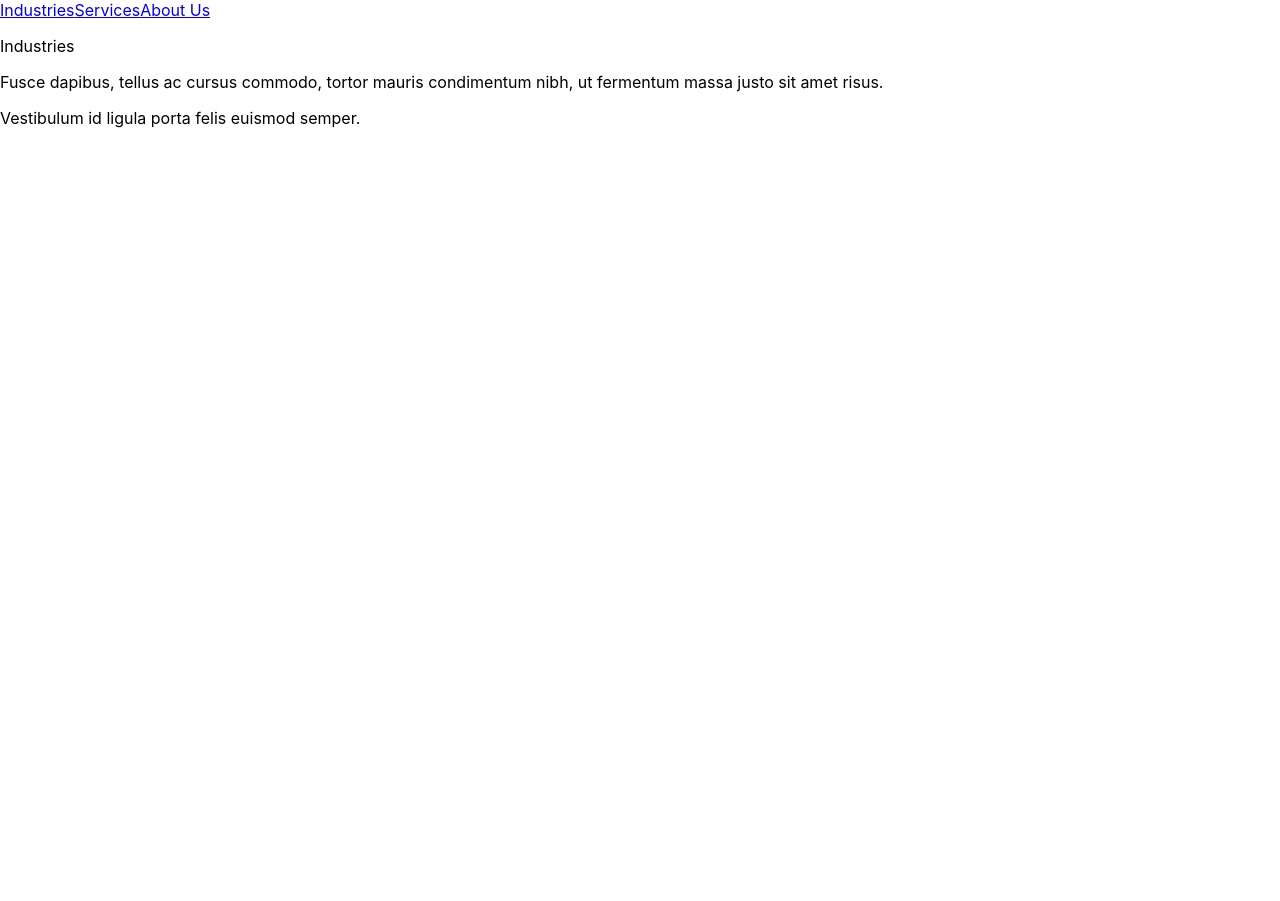
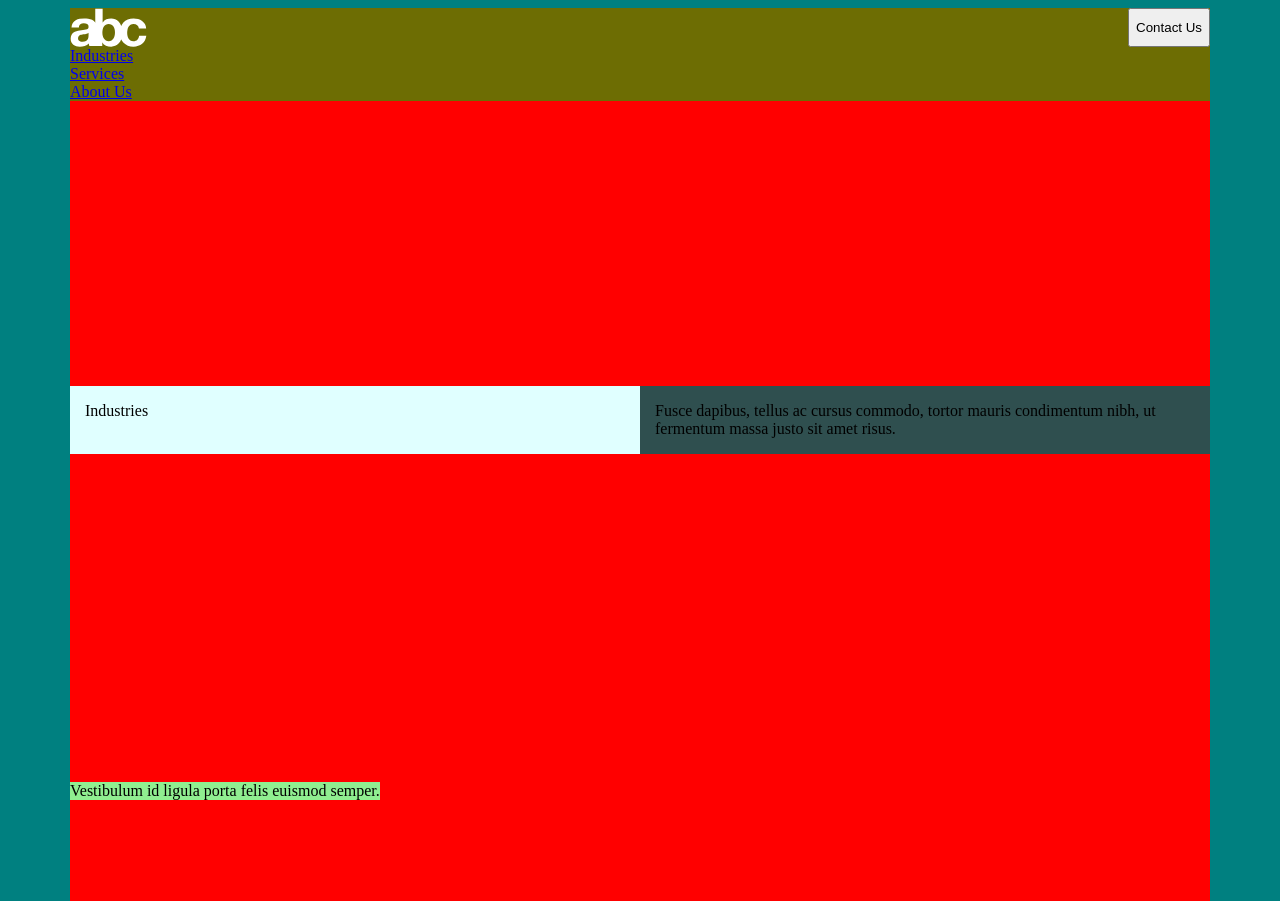
Before and after one commit to AndersonQuinones/bukwild-component-dev-test, a React (Create React App) app: page /industries in a window 1280 px wide. Before the commit the page ends 800 px from the top, so only its background shows below. Built offline with nearby package versions, Linux system fonts and the light colour scheme.

Commit message:
Added grid bootstrap system

```diff
--- a/package.json
+++ b/package.json
@@ -6,7 +6,9 @@
     "@testing-library/jest-dom": "^5.11.4",
     "@testing-library/react": "^11.1.0",
     "@testing-library/user-event": "^12.1.10",
+    "bootstrap": "^4.6.0",
     "react": "^17.0.1",
+    "react-bootstrap": "^1.5.2",
     "react-dom": "^17.0.1",
     "react-scripts": "4.0.3",
     "web-vitals": "^1.0.1"
--- a/src/components/App/App.js
+++ b/src/components/App/App.js
@@ -1,15 +1,18 @@
-import React, { Component } from "react";
+import React, { Component, Fragment } from "react";
 import Header from "../partials/Header/Header";
-import { BrowserRouter as Router, Route, Switch } from "react-router-dom";
+import {
+  BrowserRouter as Router,
+  Route,
+  Redirect,
+  Switch,
+} from "react-router-dom";
 import Page from "../partials/Page/Page";
 import Pages from "../../constants/Pages";
 
-class App extends Component {
-  render() {
+function Routes() {
   return (
-      <Router>
-        <Header />
-        <Switch>
+    <Fragment>
+      <Redirect exact from="/" to={Pages[0].path} />
       {Pages.map((page) => {
         return (
           <Route
@@ -27,8 +30,21 @@ class App extends Component {
           />
         );
       })}
+    </Fragment>
+  );
+}
+
+class App extends Component {
+  render() {
+    return (
+      <div className="container full-height">
+        <Router>
+          <Header />
+          <Switch>
+            <Routes />
           </Switch>
         </Router>
+      </div>
     );
   }
 }
--- /dev/null
+++ b/src/components/partials/Header/Header.css
@@ -0,0 +1,15 @@
+.Header {
+  background-color: rgb(109, 109, 3);
+  display: flex;
+  flex-direction: column;
+}
+
+.HeaderLogo {
+  max-width: 77px;
+  max-height: 39px;
+}
+
+.HeaderTopRow {
+  display: flex;
+  justify-content: space-between;
+}
--- a/src/components/partials/Header/Header.js
+++ b/src/components/partials/Header/Header.js
@@ -1,11 +1,22 @@
-import React, { Component, Fragment } from "react";
+import React, { Component } from "react";
 import { Link } from "react-router-dom";
 import Pages from "../../../constants/Pages";
+import Strings from "../../../constants/Strings";
+import Logo from "../../../assets/logo.svg";
+import "./Header.css";
 
 class Header extends Component {
   render() {
     return (
-      <Fragment>
+      <div className="Header row">
+        <div className="HeaderTopRow">
+          <img
+            className="HeaderLogo"
+            src={Logo}
+            alt={Strings.partials.Header.logoAltText}
+          />
+          <button>{Strings.partials.Header.contactUsButtonText}</button>
+        </div>
         {Pages.map((page) => {
           return (
             <Link to={page.path} key={page.path}>
@@ -13,7 +24,7 @@ class Header extends Component {
             </Link>
           );
         })}
-      </Fragment>
+      </div>
     );
   }
 }
--- /dev/null
+++ b/src/components/partials/Page/Page.css
@@ -0,0 +1,22 @@
+.Page {
+  background-color: red;
+}
+
+.PageContent {
+  /* Margin was used to center div vertically */
+  margin-top: 25%;
+}
+
+.PageHeadline {
+  background-color: lightcyan;
+}
+
+.PageSubhead {
+  background-color: darkslategrey;
+}
+
+.PageFooter {
+  background-color: lightgreen;
+  position: absolute;
+  bottom: 0px;
+}
--- a/src/components/partials/Page/Page.js
+++ b/src/components/partials/Page/Page.js
@@ -1,12 +1,23 @@
 import React, { Component } from "react";
+import "./Page.css";
 
 class Page extends Component {
   render() {
     return (
-      <div>
-        <p>{this.props.headline}</p>
-        <p>{this.props.subhead}</p>
-        <p>{this.props.cta}</p>
+      <div className="Page row full-height">
+        <div className="PageContent col">
+          <div className="row">
+            <div className="PageHeadline col-6">
+              <p>{this.props.headline}</p>
+            </div>
+            <div className="PageSubhead col-6">
+              <p>{this.props.subhead}</p>
+            </div>
+          </div>
+        </div>
+        <div className="PageFooter">
+          <div>{this.props.cta}</div>
+        </div>
       </div>
     );
   }
--- /dev/null
+++ b/src/constants/Strings.json
@@ -0,0 +1,8 @@
+{
+  "partials": {
+    "Header": {
+      "contactUsButtonText": "Contact Us",
+      "logoAltText": "abc Logo"
+    }
+  }
+}
--- a/src/index.css
+++ b/src/index.css
@@ -1,13 +1,14 @@
-body {
-  margin: 0;
-  font-family: -apple-system, BlinkMacSystemFont, 'Segoe UI', 'Roboto', 'Oxygen',
-    'Ubuntu', 'Cantarell', 'Fira Sans', 'Droid Sans', 'Helvetica Neue',
-    sans-serif;
-  -webkit-font-smoothing: antialiased;
-  -moz-osx-font-smoothing: grayscale;
+@import url("https://stackpath.bootstrapcdn.com/bootstrap/4.4.1/css/bootstrap-grid.min.css");
+html,
+body,
+#root {
+  height: 100%;
 }
 
-code {
-  font-family: source-code-pro, Menlo, Monaco, Consolas, 'Courier New',
-    monospace;
+body {
+  background-color: teal;
 }
+
+.full-height {
+  height: 100%;
+}
--- a/src/index.js
+++ b/src/index.js
@@ -2,7 +2,6 @@ import React from "react";
 import ReactDOM from "react-dom";
 import "./index.css";
 import App from "./components/App/App";
-import reportWebVitals from "./reportWebVitals";
 
 ReactDOM.render(
   <React.StrictMode>
@@ -10,8 +9,3 @@ ReactDOM.render(
   </React.StrictMode>,
   document.getElementById("root")
 );
-
-// If you want to start measuring performance in your app, pass a function
-// to log results (for example: reportWebVitals(console.log))
-// or send to an analytics endpoint. Learn more: https://bit.ly/CRA-vitals
-reportWebVitals();
--- a/src/reportWebVitals.js
+++ /dev/null
@@ -1,13 +0,0 @@
-const reportWebVitals = onPerfEntry => {
-  if (onPerfEntry && onPerfEntry instanceof Function) {
-    import('web-vitals').then(({ getCLS, getFID, getFCP, getLCP, getTTFB }) => {
-      getCLS(onPerfEntry);
-      getFID(onPerfEntry);
-      getFCP(onPerfEntry);
-      getLCP(onPerfEntry);
-      getTTFB(onPerfEntry);
-    });
-  }
-};
-
-export default reportWebVitals;
```
Also changed, not shown: src/assets/logo.svg (added), 1 other file (tests, documents, lock files or other folders). Lines whose indentation alone changed are shown as unchanged.
